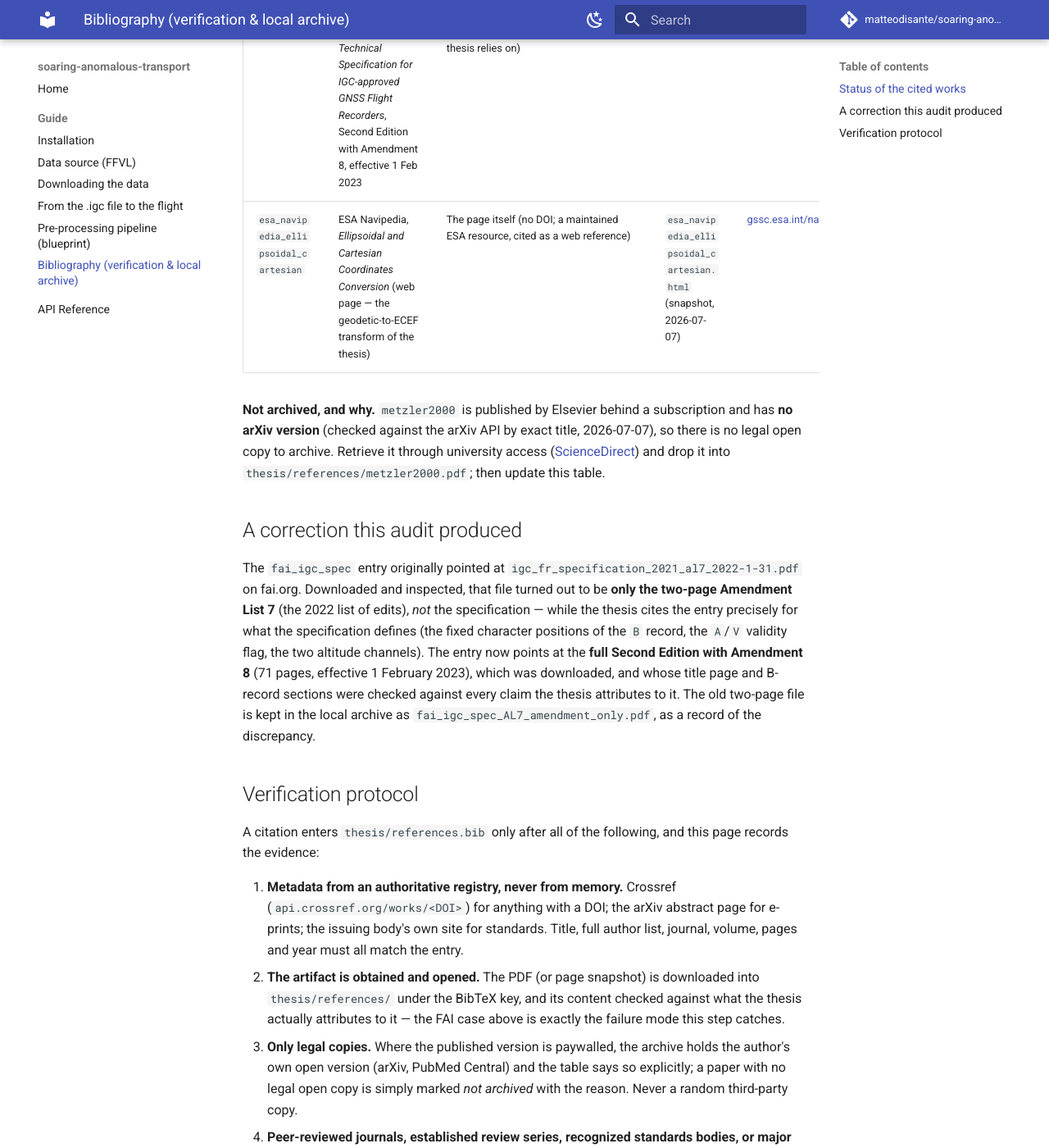
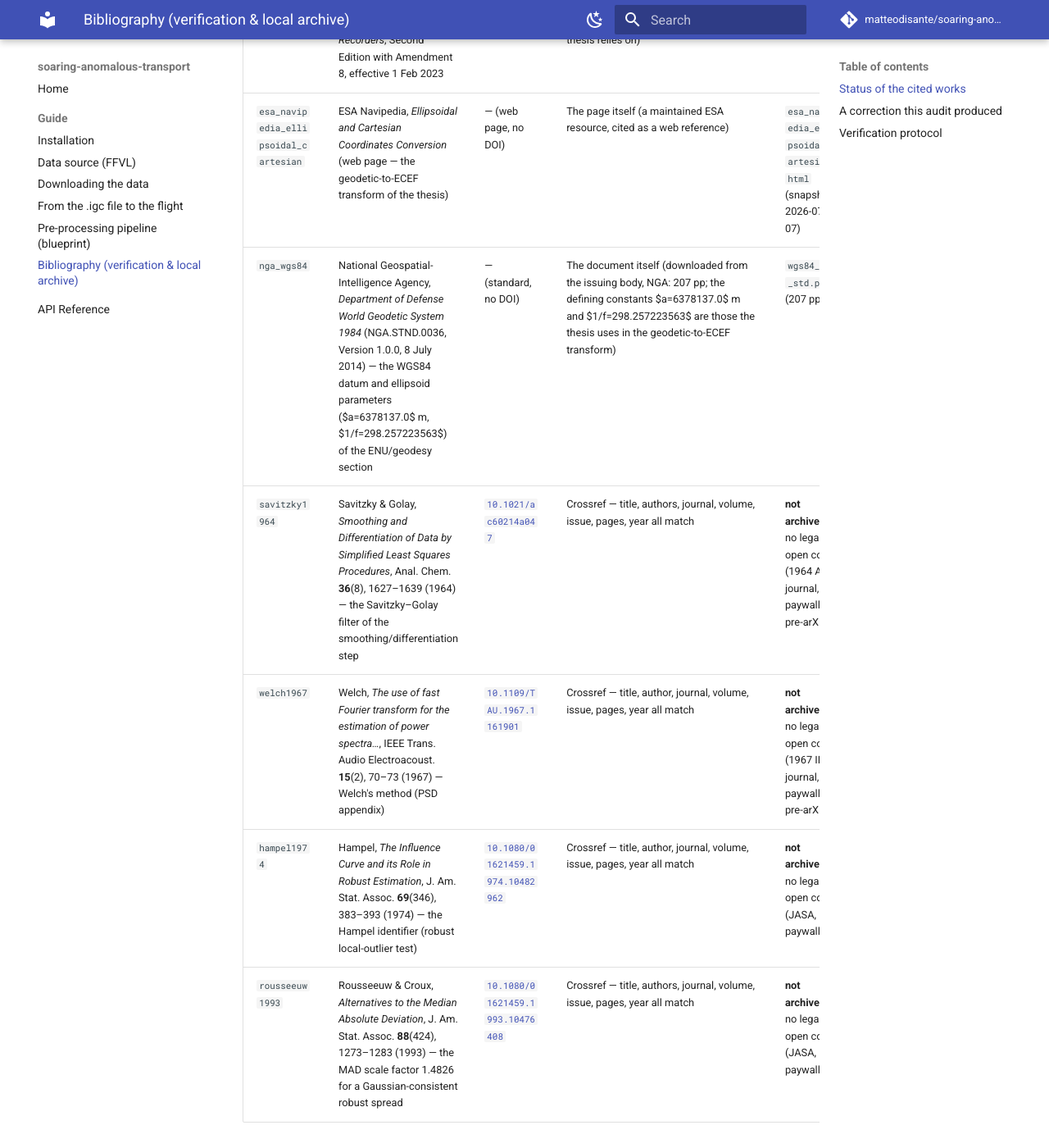
Before and after one commit to matteodisante/soaring-anomalous-transport, an MkDocs documentation site: the page built from docs/guide/bibliography.md, in a window 1280 px wide and 1400 px high, scrolled down 1594 px. Shown: the whole window at 82% size. Built offline with MkDocs 1.6.1 and Material for MkDocs 9.7.7, drawn with Linux system fonts in a browser that asks for light colours; comment, search, counter and statistics services are not loaded; some of the changed text lies outside the part shown.

Commit message:
bibliography: ground the pre-processing methods (Savitzky–Golay, Welch, WGS84, Hampel/MAD)
Add canonical, API-verified references for the data-preparation methods that
were previously stated without a source:

- savitzky1964  — Savitzky–Golay smoothing/differentiation (Sec. smoothing)
- welch1967     — Welch's method for the PSD (Appendix B)
- nga_wgs84     — official NGA WGS84 standard for the ellipsoid parameters (ENU)
- hampel1974    — the Hampel identifier (robust local-outlier test)
- rousseeuw1993 — the 1.4826·MAD Gaussian-consistent robust scale factor

Every field taken from Crossref this session; the WGS84 standard was downloaded
from the issuing body (NGA) and its defining constants a=6378137.0 m,
1/f=298.257223563 checked against the thesis. The four paywalled classics have no
legal open copy and are marked 'not archived' with the reason. docs/guide/bibliography.md
gains an explicit DOI column per the request.

Co-Authored-By: Claude Opus 4.8 <noreply@anthropic.com>

```diff
--- a/docs/guide/bibliography.md
+++ b/docs/guide/bibliography.md
@@ -17,20 +17,36 @@ from memory or from a secondary citation.
 
 ## Status of the cited works
 
-| BibTeX key | Reference | Metadata verified against | Local file | Downloaded from |
-|---|---|---|---|---|
-| `metzler2000` | Metzler & Klafter, *The random walk's guide to anomalous diffusion*, Phys. Rep. **339**(1), 1–77 (2000) | Crossref, DOI [`10.1016/S0370-1573(00)00070-3`](https://doi.org/10.1016/S0370-1573(00)00070-3) — title, authors, journal, volume, pages, year all match | **not archived** — see below | — |
-| `zaburdaev2015` | Zaburdaev, Denisov & Klafter, *Lévy walks*, Rev. Mod. Phys. **87**(2), 483–530 (2015) | arXiv abstract page, whose `journal-ref` field carries the published coordinates (Rev. Mod. Phys. 87, 483, 2015) | `zaburdaev2015_arxiv.pdf` (50 pp — the **arXiv preprint**, the published APS version is paywalled) | [arxiv.org/abs/1410.5100](https://arxiv.org/abs/1410.5100) |
-| `vilpellet2026` | Vilpellet, Darmon & Benzaquen, *From Random Walks to Thermal Rides: Universal Anomalous Transport in Soaring Flights*, arXiv:2601.01293 (2026) — the reference study | arXiv abstract page — title, all three authors, category (`cond-mat.stat-mech`), submission date (3 Jan 2026) all match | `vilpellet2026.pdf` (11 pp, v1) | [arxiv.org/abs/2601.01293](https://arxiv.org/abs/2601.01293) |
-| `reddy2016` | Reddy, Celani, Sejnowski & Vergassola, *Learning to soar in turbulent environments*, PNAS **113**(33), E4877–E4884 (2016) | Crossref (title/authors/journal/volume/issue/year) **and** Europe PMC (`pageInfo: E4877-84`, PMC4995969) — the E-page range is absent from Crossref, so it was confirmed on PMC | `reddy2016.pdf` (8 pp — PMC free full text, PNAS papers become free 6 months after publication) | [europepmc.org/articles/PMC4995969](https://europepmc.org/articles/PMC4995969) |
-| `fai_igc_spec` | FAI / International Gliding Commission, *Technical Specification for IGC-approved GNSS Flight Recorders*, Second Edition with Amendment 8, effective 1 Feb 2023 | The document's own title page (downloaded and inspected: 71 pp; contains the B-record definition and the "V ⇒ GNSS altitude `00000`" rule the thesis relies on) | `fai_igc_spec.pdf` (71 pp) | [fai.org — full spec, with AL8](https://www.fai.org/sites/default/files/igc_fr_specification_with_al8_2023-2-1_0.pdf) |
-| `esa_navipedia_ellipsoidal_cartesian` | ESA Navipedia, *Ellipsoidal and Cartesian Coordinates Conversion* (web page — the geodetic-to-ECEF transform of the thesis) | The page itself (no DOI; a maintained ESA resource, cited as a web reference) | `esa_navipedia_ellipsoidal_cartesian.html` (snapshot, 2026-07-07) | [gssc.esa.int/navipedia](https://gssc.esa.int/navipedia/index.php/Ellipsoidal_and_Cartesian_Coordinates_Conversion) |
+The **DOI** column gives the persistent identifier of each work (resolve at
+`https://doi.org/<DOI>`); entries without a DOI — standards and web resources — are
+marked as such and carry their canonical URL in the *Downloaded from* column instead.
+
+| BibTeX key | Reference | DOI | Metadata verified against | Local file | Downloaded from |
+|---|---|---|---|---|---|
+| `metzler2000` | Metzler & Klafter, *The random walk's guide to anomalous diffusion*, Phys. Rep. **339**(1), 1–77 (2000) | [`10.1016/S0370-1573(00)00070-3`](https://doi.org/10.1016/S0370-1573(00)00070-3) | Crossref — title, authors, journal, volume, pages, year all match | **not archived** — see below | — |
+| `zaburdaev2015` | Zaburdaev, Denisov & Klafter, *Lévy walks*, Rev. Mod. Phys. **87**(2), 483–530 (2015) | [`10.1103/RevModPhys.87.483`](https://doi.org/10.1103/RevModPhys.87.483) | arXiv abstract page, whose `journal-ref` field carries the published coordinates (Rev. Mod. Phys. 87, 483, 2015) | `zaburdaev2015_arxiv.pdf` (50 pp — the **arXiv preprint**, the published APS version is paywalled) | [arxiv.org/abs/1410.5100](https://arxiv.org/abs/1410.5100) |
+| `vilpellet2026` | Vilpellet, Darmon & Benzaquen, *From Random Walks to Thermal Rides: Universal Anomalous Transport in Soaring Flights*, arXiv:2601.01293 (2026) — the reference study | — (arXiv preprint, no DOI) | arXiv abstract page — title, all three authors, category (`cond-mat.stat-mech`), submission date (3 Jan 2026) all match | `vilpellet2026.pdf` (11 pp, v1) | [arxiv.org/abs/2601.01293](https://arxiv.org/abs/2601.01293) |
+| `reddy2016` | Reddy, Celani, Sejnowski & Vergassola, *Learning to soar in turbulent environments*, PNAS **113**(33), E4877–E4884 (2016) | [`10.1073/pnas.1606075113`](https://doi.org/10.1073/pnas.1606075113) | Crossref (title/authors/journal/volume/issue/year) **and** Europe PMC (`pageInfo: E4877-84`, PMC4995969) — the E-page range is absent from Crossref, so it was confirmed on PMC | `reddy2016.pdf` (8 pp — PMC free full text, PNAS papers become free 6 months after publication) | [europepmc.org/articles/PMC4995969](https://europepmc.org/articles/PMC4995969) |
+| `fai_igc_spec` | FAI / International Gliding Commission, *Technical Specification for IGC-approved GNSS Flight Recorders*, Second Edition with Amendment 8, effective 1 Feb 2023 | — (standard, no DOI) | The document's own title page (downloaded and inspected: 71 pp; contains the B-record definition and the "V ⇒ GNSS altitude `00000`" rule the thesis relies on) | `fai_igc_spec.pdf` (71 pp) | [fai.org — full spec, with AL8](https://www.fai.org/sites/default/files/igc_fr_specification_with_al8_2023-2-1_0.pdf) |
+| `esa_navipedia_ellipsoidal_cartesian` | ESA Navipedia, *Ellipsoidal and Cartesian Coordinates Conversion* (web page — the geodetic-to-ECEF transform of the thesis) | — (web page, no DOI) | The page itself (a maintained ESA resource, cited as a web reference) | `esa_navipedia_ellipsoidal_cartesian.html` (snapshot, 2026-07-07) | [gssc.esa.int/navipedia](https://gssc.esa.int/navipedia/index.php/Ellipsoidal_and_Cartesian_Coordinates_Conversion) |
+| `nga_wgs84` | National Geospatial-Intelligence Agency, *Department of Defense World Geodetic System 1984* (NGA.STND.0036, Version 1.0.0, 8 July 2014) — the WGS84 datum and ellipsoid parameters ($a=6378137.0$ m, $1/f=298.257223563$) of the ENU/geodesy section | — (standard, no DOI) | The document itself (downloaded from the issuing body, NGA: 207 pp; the defining constants $a=6378137.0$ m and $1/f=298.257223563$ are those the thesis uses in the geodetic-to-ECEF transform) | `wgs84_nga_std.pdf` (207 pp) | [earth-info.nga.mil (official NGA download)](https://earth-info.nga.mil/php/download.php?file=coord-wgs84) |
+| `savitzky1964` | Savitzky & Golay, *Smoothing and Differentiation of Data by Simplified Least Squares Procedures*, Anal. Chem. **36**(8), 1627–1639 (1964) — the Savitzky–Golay filter of the smoothing/differentiation step | [`10.1021/ac60214a047`](https://doi.org/10.1021/ac60214a047) | Crossref — title, authors, journal, volume, issue, pages, year all match | **not archived** — no legal open copy (1964 ACS journal, paywalled, pre-arXiv) | — |
+| `welch1967` | Welch, *The use of fast Fourier transform for the estimation of power spectra…*, IEEE Trans. Audio Electroacoust. **15**(2), 70–73 (1967) — Welch's method (PSD appendix) | [`10.1109/TAU.1967.1161901`](https://doi.org/10.1109/TAU.1967.1161901) | Crossref — title, author, journal, volume, issue, pages, year all match | **not archived** — no legal open copy (1967 IEEE journal, paywalled, pre-arXiv) | — |
+| `hampel1974` | Hampel, *The Influence Curve and its Role in Robust Estimation*, J. Am. Stat. Assoc. **69**(346), 383–393 (1974) — the Hampel identifier (robust local-outlier test) | [`10.1080/01621459.1974.10482962`](https://doi.org/10.1080/01621459.1974.10482962) | Crossref — title, author, journal, volume, issue, pages, year all match | **not archived** — no legal open copy (JASA, paywalled) | — |
+| `rousseeuw1993` | Rousseeuw & Croux, *Alternatives to the Median Absolute Deviation*, J. Am. Stat. Assoc. **88**(424), 1273–1283 (1993) — the MAD scale factor 1.4826 for a Gaussian-consistent robust spread | [`10.1080/01621459.1993.10476408`](https://doi.org/10.1080/01621459.1993.10476408) | Crossref — title, authors, journal, volume, issue, pages, year all match | **not archived** — no legal open copy (JASA, paywalled) | — |
 
 **Not archived, and why.** `metzler2000` is published by Elsevier behind a
 subscription and has **no arXiv version** (checked against the arXiv API by exact
 title, 2026-07-07), so there is no legal open copy to archive. Retrieve it through
 university access ([ScienceDirect](https://doi.org/10.1016/S0370-1573(00)00070-3))
 and drop it into `thesis/references/metzler2000.pdf`; then update this table.
+
+The same holds for the methodological classics `savitzky1964` (Anal. Chem., 1964),
+`welch1967` (IEEE Trans., 1967), `hampel1974` and `rousseeuw1993` (both JASA): each
+predates or sits outside the open-access ecosystem and has no legal free copy. Their
+metadata are verified against Crossref (every field matched), and each DOI resolves to
+the correct work, but the full texts are paywalled and therefore not archived; retrieve
+them through university access at the DOIs above if a copy is needed locally.
 
 ## A correction this audit produced
 
```
Also changed, not shown: 7 other files.
